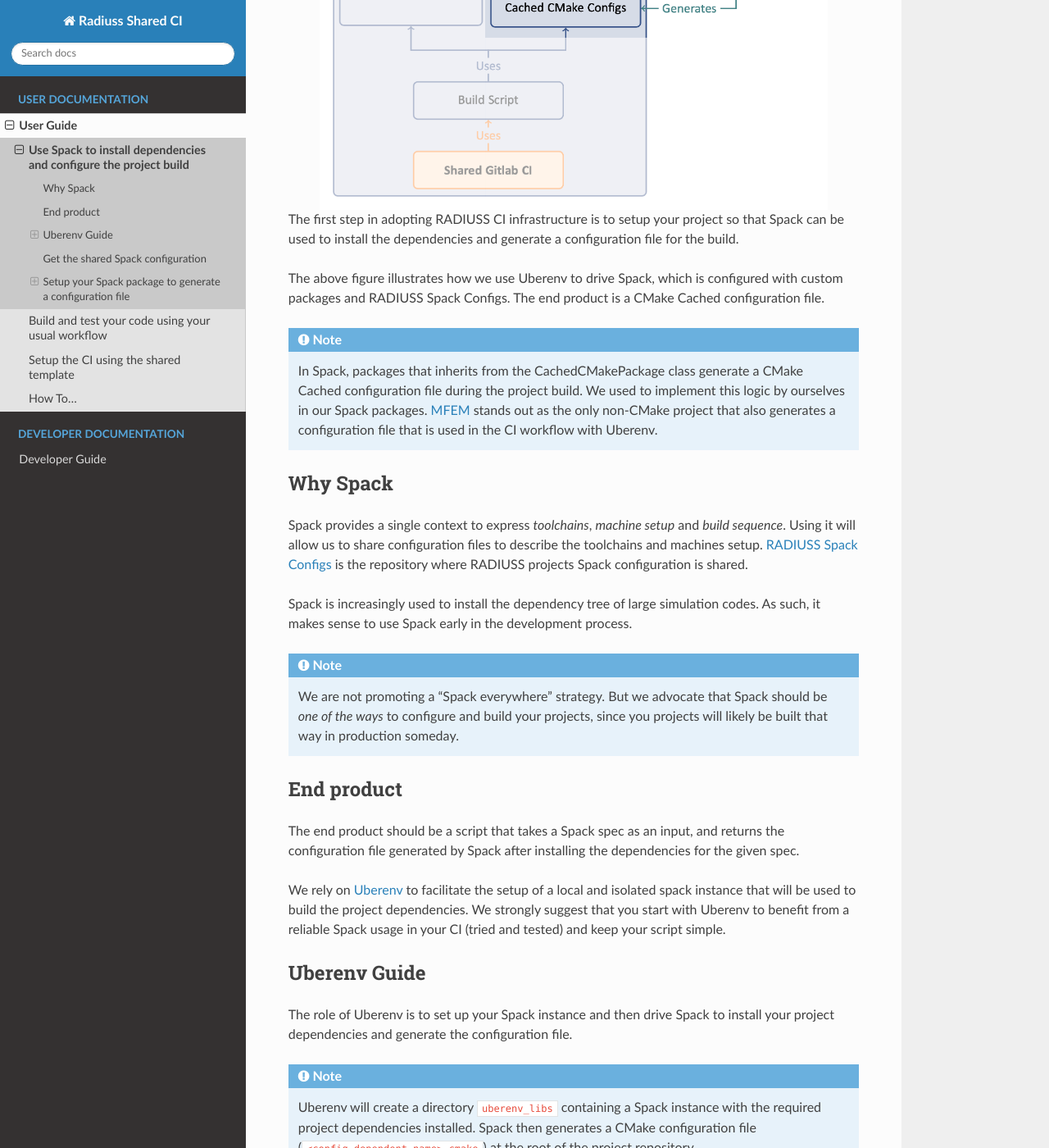
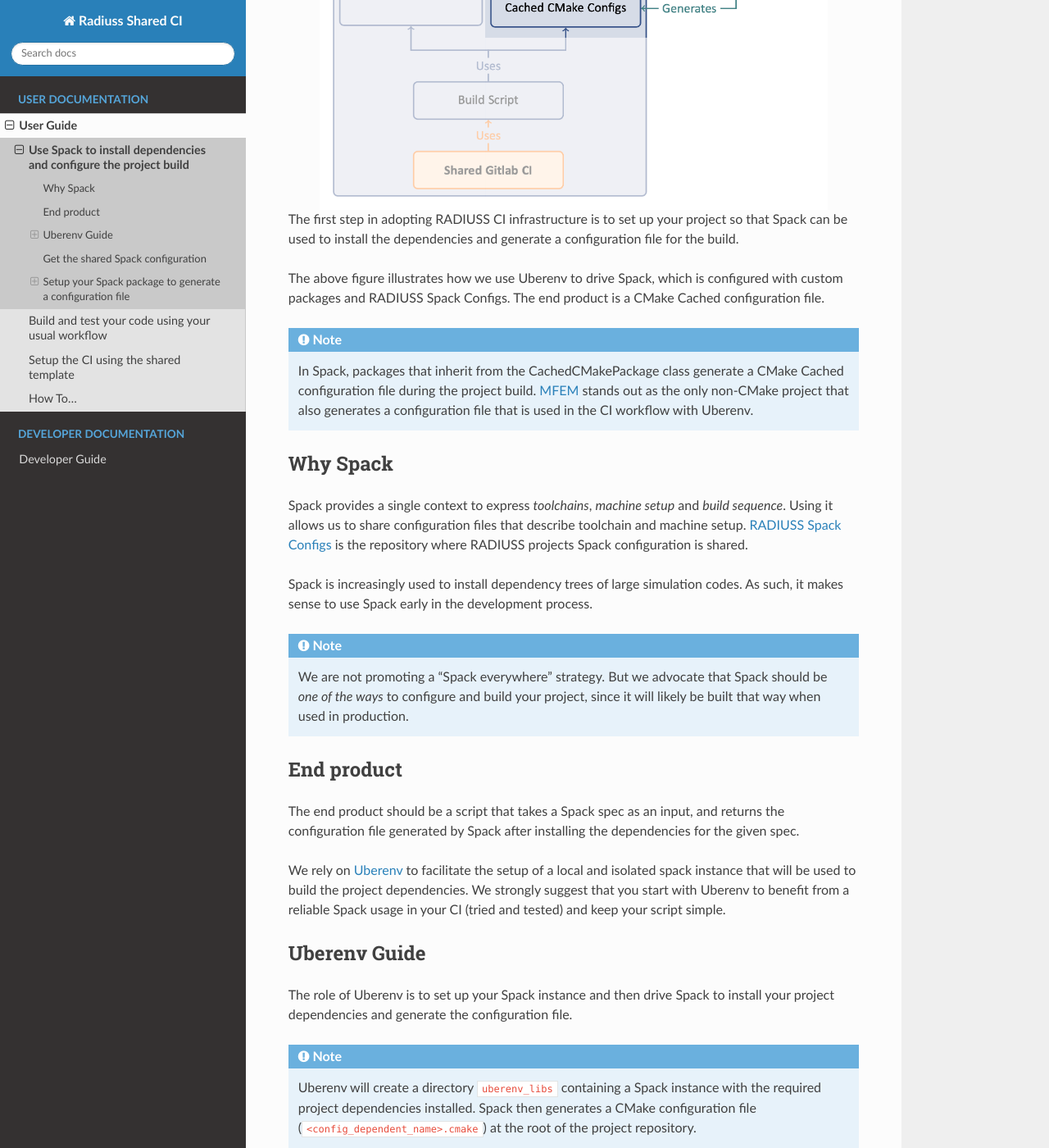
Before and after one commit to LLNL/radiuss-shared-ci, a Sphinx documentation site: the page built from docs/sphinx/user_guide/use_spack.rst, in a window 1280 px wide and 1400 px high, scrolled down 498 px. Shown: the whole window at 82% size. Built offline with Sphinx 7.4.7 and the Read the Docs theme 2.0.0, drawn with Linux system fonts in a browser that asks for light colours; some of the changed text lies outside the part shown.

Commit message:
Clarify some text and fix typos.

```diff
--- a/docs/sphinx/user_guide/index.rst
+++ b/docs/sphinx/user_guide/index.rst
@@ -19,7 +19,7 @@
 and tested as usual and *most of the CI infrastructure is shared* to reduce
 duplicated effort and ease maintenance of testing for individual projects.
 
-.. figure:: images/UberenvWorkflow.png
+.. image:: images/UberenvWorkflow.png
    :scale: 32 %
    :alt: RADIUSS Shared CI infrastructure in a project repository.
    :align: center
--- a/docs/sphinx/user_guide/use_spack.rst
+++ b/docs/sphinx/user_guide/use_spack.rst
@@ -17,7 +17,7 @@
    :alt: Uberenv is integrated into a project to drive Spack to build the dependencies and produce a CMake cached configuration files
    :align: center
 
-The first step in adopting RADIUSS CI infrastructure is to setup your project
+The first step in adopting RADIUSS CI infrastructure is to set up your project
 so that Spack can be used to install the dependencies and generate a
 configuration file for the build.
 
@@ -26,9 +26,8 @@
 a CMake Cached configuration file.
 
 .. note::
-   In Spack, packages that inherits from the CachedCMakePackage class generate a
-   CMake Cached configuration file during the project build. We used to
-   implement this logic by ourselves in our Spack packages. `MFEM`_ stands out
+   In Spack, packages that inherit from the CachedCMakePackage class generate a
+   CMake Cached configuration file during the project build. `MFEM`_ stands out
    as the only non-CMake project that also generates a configuration file that
    is used in the CI workflow with Uberenv.
 
@@ -37,18 +36,18 @@
 =========
 
 Spack provides a single context to express *toolchains*, *machine setup* and
-*build sequence*. Using it will allow us to share configuration files to
-describe the toolchains and machines setup. `RADIUSS Spack Configs`_ is the
+*build sequence*. Using it allows us to share configuration files that
+describe toolchain and machine setup. `RADIUSS Spack Configs`_ is the
 repository where RADIUSS projects Spack configuration is shared.
 
-Spack is increasingly used to install the dependency tree of
+Spack is increasingly used to install dependency trees of
 large simulation codes. As such, it makes sense to use Spack early in the
 development process.
 
 .. note::
    We are not promoting a "Spack everywhere" strategy. But we advocate that
-   Spack should be *one of the ways* to configure and build your projects,
-   since you projects will likely be built that way in production someday.
+   Spack should be *one of the ways* to configure and build your project,
+   since it will likely be built that way when used in production.
 
 ===========
 End product
@@ -89,28 +88,30 @@
 
     Use ``git submodule add`` to get `Uberenv`_ into a ``uberenv`` directory.
 
-#. Edit ``.uberenv.json``.
+#. Edit the ``.uberenv_config.json`` file.
 
-    Create ``.uberenv.json`` in a directory that is a parent of ``uberenv``. Set
-    your project package name, and other parameters like Spack reference
-    commit/tag (we suggest the latest release tag).
+    Create the ``.uberenv_config.json`` file in a directory that is a parent
+    of the ``uberenv`` directory. A typical project places the file in the
+    top-level directory of its repository. Set your project package name, and
+    other parameters like Spack reference commit/tag (we suggest the latest
+    release tag).
 
 #. Add RADIUSS Spack Configs submodule.
 
     * Use ``git submodule add`` to get `RADIUSS Spack Configs`_ in a second
       submodule or custom location.
 
-    * In ``.uberenv.json`` set ``spack_configs_path`` to point to
+    * In ``.uberenv_config.json`` set ``spack_configs_path`` to point to
       ``<some_relative_path>/radiuss-spack-configs``.
 
 #. Add custom packages.
 
     If you need to make local modifications to your project package or a
-      dependency package, you may put it in a corresponding directory:
-      ``<some_relative_path>/packages/<package_name>/package.py``.
+    dependency package, you may put it in a corresponding directory:
+    ``<some_relative_path>/packages/<package_name>/package.py``.
 
-    Then, in ``.uberenv.json``, set ``spack_packages_path`` to point to
-      ``<some_relative_path>/packages``
+    Then, in ``.uberenv_config.json``, set ``spack_packages_path`` to point to
+    ``<some_relative_path>/packages``
 
 #. Make sure that the ``package.py`` file for your project generates a CMake
    configuration file.
```
Also changed, not shown: other parts of docs/sphinx/user_guide/use_spack.rst (+4 -4 lines).
